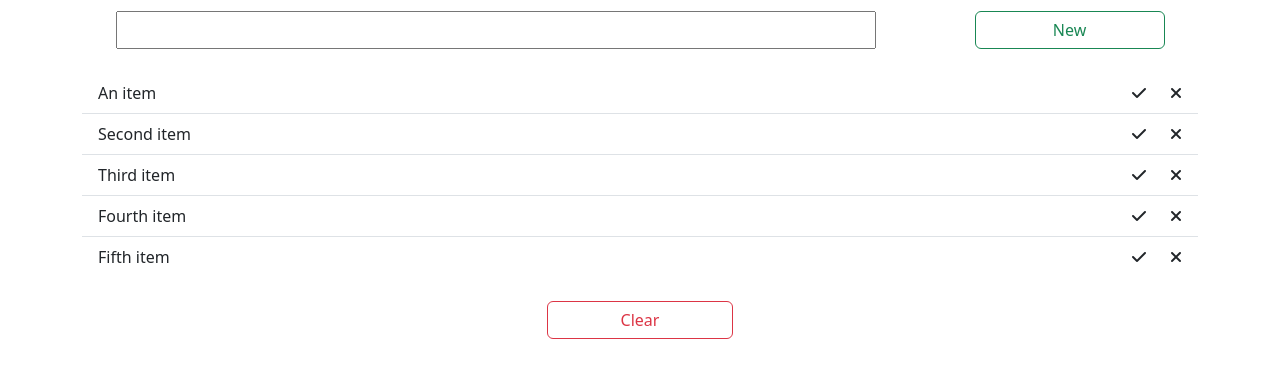
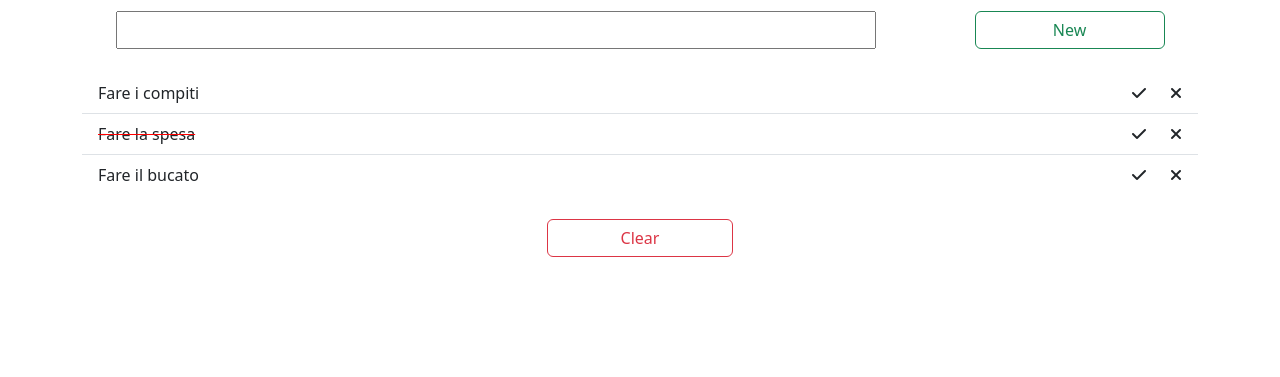
Before and after one commit to Antonio-Ribezzo/vue-todolist, a plain HTML site: page index.html in a window 1280 px wide. Shown: the part 157-534 px from the top of the page. Drawn offline with nearby package versions, Linux system fonts and the light colour scheme; a web font is replaced by a local one.

Commit message:
Milestone 1 - Inserimento dinamico ToDo

```diff
--- a/assets/css/style.css
+++ b/assets/css/style.css
@@ -13,3 +13,9 @@ i,
 span{
     cursor: pointer;
 }
+
+.lineThroughColor{
+    text-decoration: line-through;
+    -webkit-text-decoration-color: red;
+    text-decoration-color: red;
+}
--- a/index.html
+++ b/index.html
@@ -38,54 +38,10 @@
             <!-- list -->
             <div id="toDoList">
                 <ul class="list-group list-group-flush">
-                    <li class="list-group-item list-group-item-action">
+                    <li v-for="element in todos" class="list-group-item list-group-item-action">
                         <div class="d-flex justify-content-between align-items-center">
-                            <span>
-                                An item
-                            </span>
-                            <div>
-                                <i class="fa-solid fa-check me-4"></i>
-                                <i class="fa-solid fa-xmark"></i>
-                            </div>
-                        </div>
-                    </li>
-                    <li class="list-group-item list-group-item-action">
-                        <div class="d-flex justify-content-between align-items-center">
-                            <span>
-                                Second item
-                            </span>
-                            <div>
-                                <i class="fa-solid fa-check me-4"></i>
-                                <i class="fa-solid fa-xmark"></i>
-                            </div>
-                        </div>
-                    </li>
-                    <li class="list-group-item list-group-item-action">
-                        <div class="d-flex justify-content-between align-items-center">
-                            <span>
-                                Third item
-                            </span>
-                            <div>
-                                <i class="fa-solid fa-check me-4"></i>
-                                <i class="fa-solid fa-xmark"></i>
-                            </div>
-                        </div>
-                    </li>
-                    <li class="list-group-item list-group-item-action">
-                        <div class="d-flex justify-content-between align-items-center">
-                            <span>
-                                Fourth item
-                            </span>
-                            <div>
-                                <i class="fa-solid fa-check me-4"></i>
-                                <i class="fa-solid fa-xmark"></i>
-                            </div>
-                        </div>
-                    </li>
-                    <li class="list-group-item list-group-item-action">
-                        <div class="d-flex justify-content-between align-items-center">
-                            <span>
-                                Fifth item
+                            <span v-bind:class="(element.done == true)? 'lineThroughColor' : '' ">
+                                {{element.text}}
                             </span>
                             <div>
                                 <i class="fa-solid fa-check me-4"></i>
```
